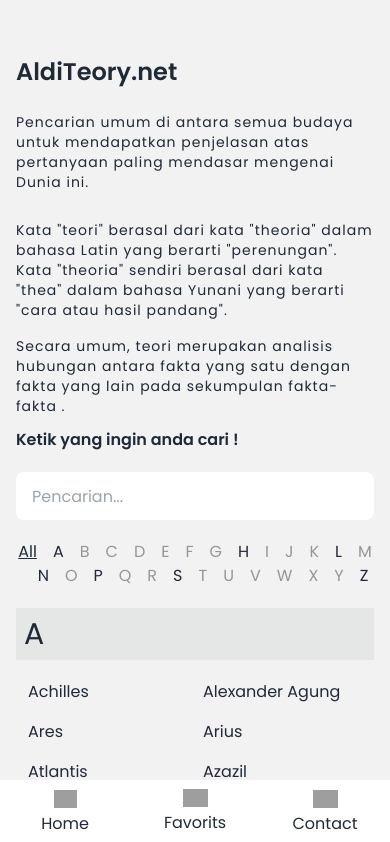
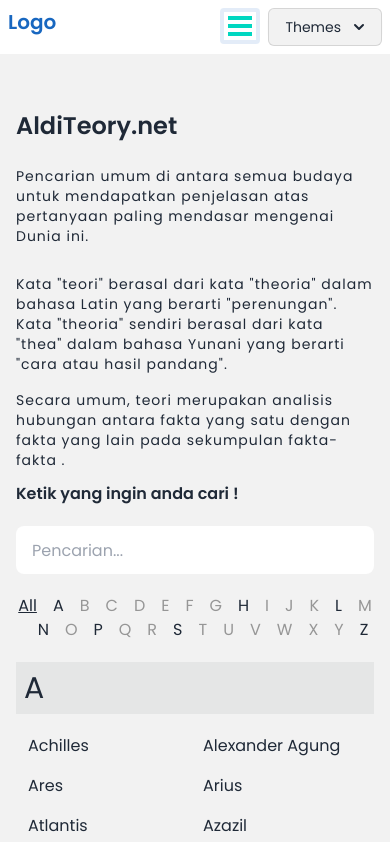
Before and after one commit to aldmf26/portnuxt, a Nuxt app: page / in a window 390 px wide. Shown: the top 842 px of the page. Built offline with nearby package versions, Linux system fonts and the light colour scheme; grey boxes are pictures that could not be loaded.

Commit message:
dibuliki

```diff
--- a/layouts/layout2.vue
+++ b/layouts/layout2.vue
@@ -1,6 +1,6 @@
 <template>
   <!-- navbar -->
-  <div class="container mx-auto p-2 hidden md:flex">
+  <div class="container mx-auto p-2 flex">
     <div class="">
       <NuxtLink to="/" class="text-primary text-xl font-bold">Logo</NuxtLink>
     </div>
@@ -9,21 +9,14 @@
 
       <!-- navbar other -->
 
-      <div class="hidden md:inline-block relative  text-left dropdown">
+      <div class="hidden md:inline-block relative  text-left dropdown" v-for="(nav, index) in navbarKategori"
+        :key="index">
         <span class="rounded-md shadow-sm">
           <button
-            class="hover:underline inline-flex justify-center w-full px-4 py-2 text-md font-medium leading-5 text-base-500 "
+            class="hover:underline inline-flex justify-center w-full px-4 py-2 text-sm font-medium leading-5 text-base-500 "
             type="button" aria-haspopup="true" aria-expanded="true" aria-controls="headlessui-menu-items-117">
-            <span>Favorites</span>
-          </button>
-        </span>
-      </div>
-      <div class="hidden md:inline-block relative  text-left dropdown">
-        <span class="rounded-md shadow-sm">
-          <button
-            class="hover:underline inline-flex justify-center w-full px-4 py-2 text-md font-medium leading-5 text-base-500 "
-            type="button" aria-haspopup="true" aria-expanded="true" aria-controls="headlessui-menu-items-117">
-            <span>Contact</span>
+            <span>{{ nav }}</span>
+
           </button>
         </span>
       </div>
@@ -31,6 +24,15 @@
 
     </div>
 
+
+    <div class="mr-2">
+      <button @click="toggleMobileMenu"
+        class="block border border-lg border-primary rounded sm:hidden p-1  focus:outline-none">
+        <span class="block w-6 h-1 bg-accent mb-1"></span>
+        <span class="block w-6 h-1 bg-accent mb-1"></span>
+        <span class="block w-6 h-1 bg-accent"></span>
+      </button>
+    </div>
     <div class="">
       <div class="relative inline-block text-left dropdown">
 
@@ -76,26 +78,14 @@
       </div>
     </div>
   </div>
-  <div class="btm-nav md:hidden ">
-    <button>
-      <img width="23" height="23" src="https://img.icons8.com/ios/23/home--v1.png" alt="home--v1" />
-      <NuxtLink to="/" class="btm-nav-label">Home</NuxtLink>
-    </button>
-    <button class="active">
-      <img width="25" height="25" src="https://img.icons8.com/neon/25/filled-like.png" alt="filled-like" />
-      <span class="btm-nav-label">Favorits</span>
-    </button>
-    <button>
-      <img width="25" height="25" src="https://img.icons8.com/ios/25/phone-disconnected.png" alt="phone-disconnected" />
-      <span class="btm-nav-label">Contact</span>
-    </button>
-  </div>
+
   <footer class=" w-full footer footer-center p-4 bg-base-300 text-base-content">
     <aside>
       <p class="text-start">Copyright © 2024 - Muhammad Fahrizaldi </p>
     </aside>
 
   </footer>
+
 </template>
 
 <script setup>
```
